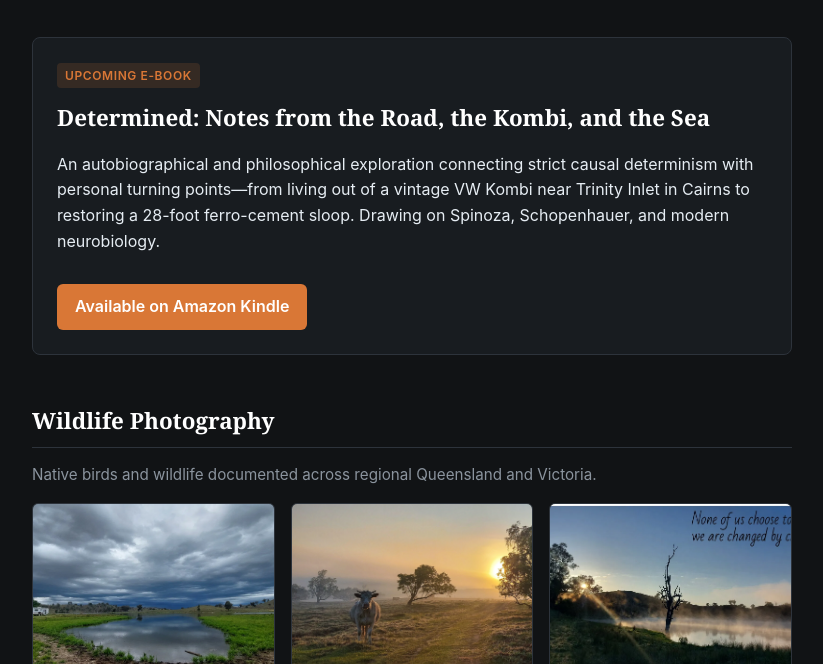
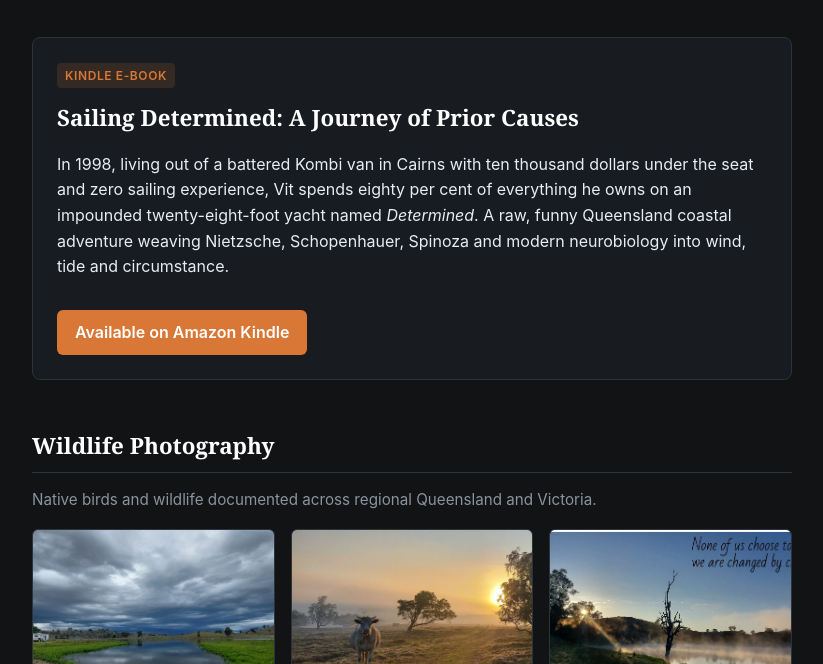
Before and after one commit to vits-cpu/seed, a plain HTML site: page index.html in a window 1280 px wide. Shown: the part 136-800 px from the top of the page, without its empty margins (228-1051 px from the left). Drawn offline with Linux system fonts and the light colour scheme.

Commit message:
Update index.html

```diff
--- a/index.html
+++ b/index.html
@@ -140,14 +140,14 @@
   <h1>SEED</h1>
   <p class="intro">Writing, wildlife photography, and endurance tracking.</p>
 
-  <!-- Book Card -->
+<!-- Book Card -->
   <div class="card">
-    <span class="tag">Upcoming E-Book</span>
-    <h2>Determined: Notes from the Road, the Kombi, and the Sea</h2>
+    <span class="tag">Kindle E-Book</span>
+    <h2>Sailing Determined: A Journey of Prior Causes</h2>
     <p>
-      An autobiographical and philosophical exploration connecting strict causal determinism with personal turning points—from living out of a vintage VW Kombi near Trinity Inlet in Cairns to restoring a 28-foot ferro-cement sloop. Drawing on Spinoza, Schopenhauer, and modern neurobiology.
+      In 1998, living out of a battered Kombi van in Cairns with ten thousand dollars under the seat and zero sailing experience, Vit spends eighty per cent of everything he owns on an impounded twenty-eight-foot yacht named <em>Determined</em>. A raw, funny Queensland coastal adventure weaving Nietzsche, Schopenhauer, Spinoza and modern neurobiology into wind, tide and circumstance.
     </p>
-    <a href="https://www.amazon.com.au" class="btn" target="_blank">Available on Amazon Kindle</a>
+    <a href="https://www.amazon.com.au/dp/B0H8ZDLGCJ" class="btn" target="_blank">Available on Amazon Kindle</a>
   </div>
 
   <!-- Wildlife Gallery -->
```
